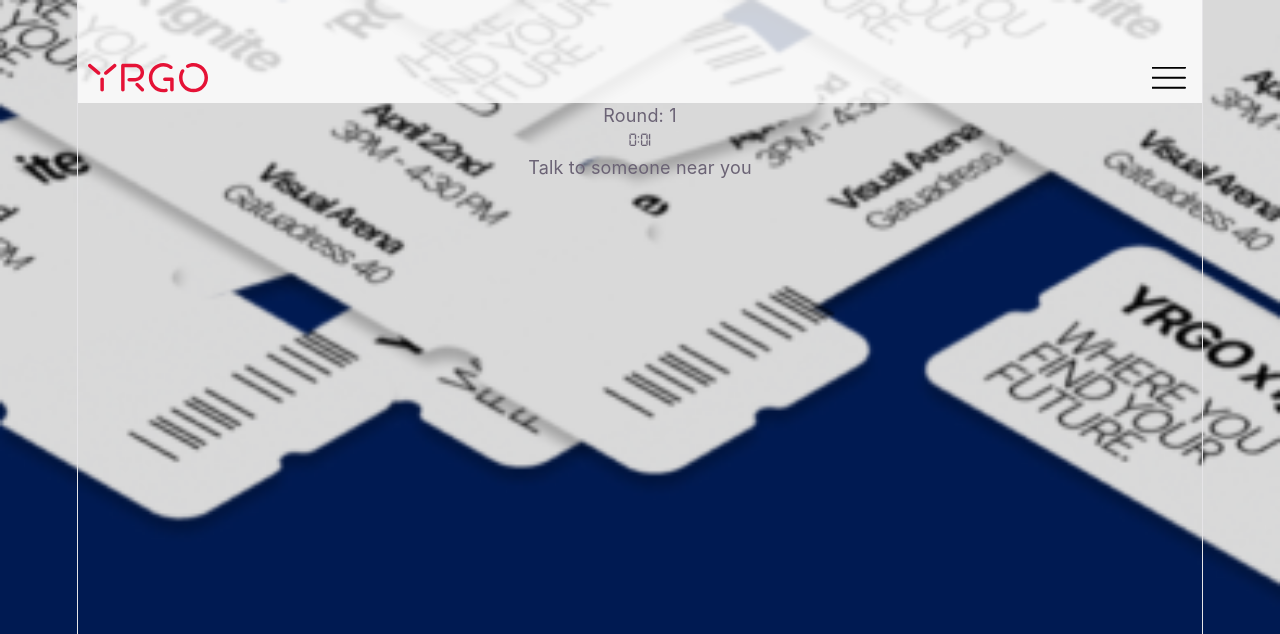
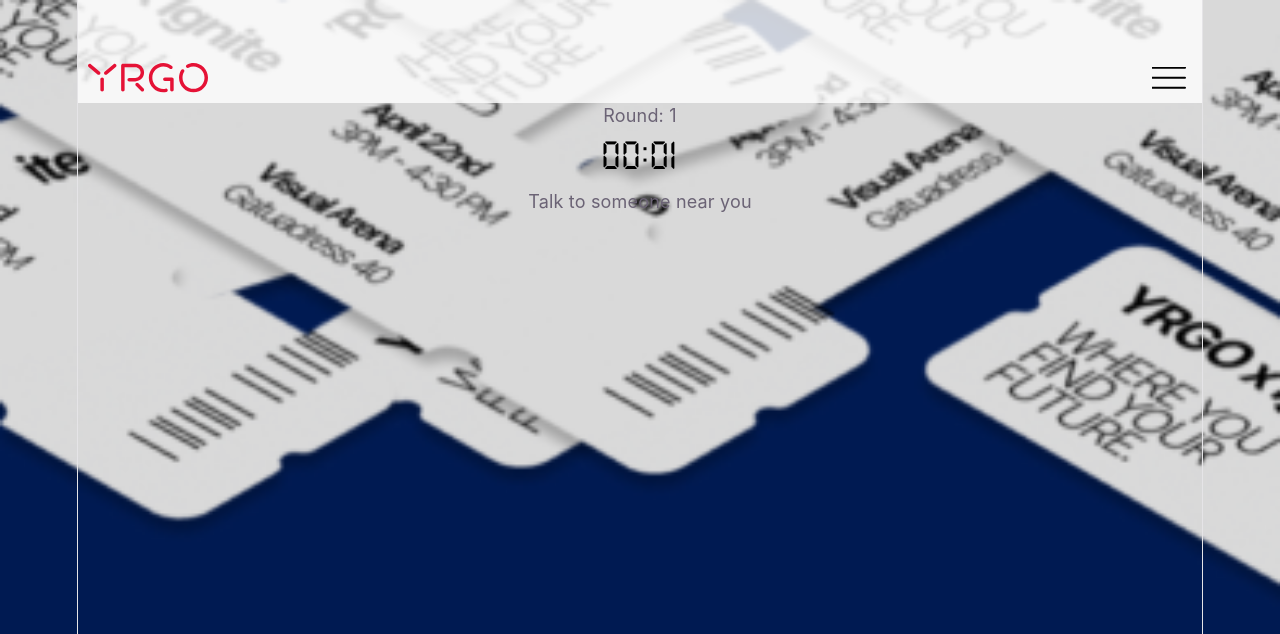
Before and after one commit to egirardo/mingle-app, a React (Vite) app in the folder client/: page /task in a window 1280 px wide. Shown: the top 634 px of the page. Built offline with nearby package versions, Linux system fonts and the light colour scheme.

Commit message:
fixed styling to timer

```diff
--- a/client/src/components/Timer/Timer.jsx
+++ b/client/src/components/Timer/Timer.jsx
@@ -47,8 +47,9 @@
     }
   }, [secondsLeft]);
 
-  const mins = Math.floor(secondsLeft / 60);
+  const mins = String(Math.floor(secondsLeft / 60)).padStart(2, "0");
   const secs = String(secondsLeft % 60).padStart(2, "0");
+
 
   return (
     <p className={styles.countdownTimer}>
--- a/client/src/components/Timer/Timer.module.css
+++ b/client/src/components/Timer/Timer.module.css
@@ -8,4 +8,11 @@
 
 .countdownTimer {
   font-family: "Technology",system-ui, "Segoe UI", "Helvetica Neue";
+  color: #000;
+  text-align: center;
+  font-size: 40px;
+  font-style: normal;
+  font-weight: 400;
+  line-height: 150%;
+  letter-spacing: 0.05em;
 }
```
